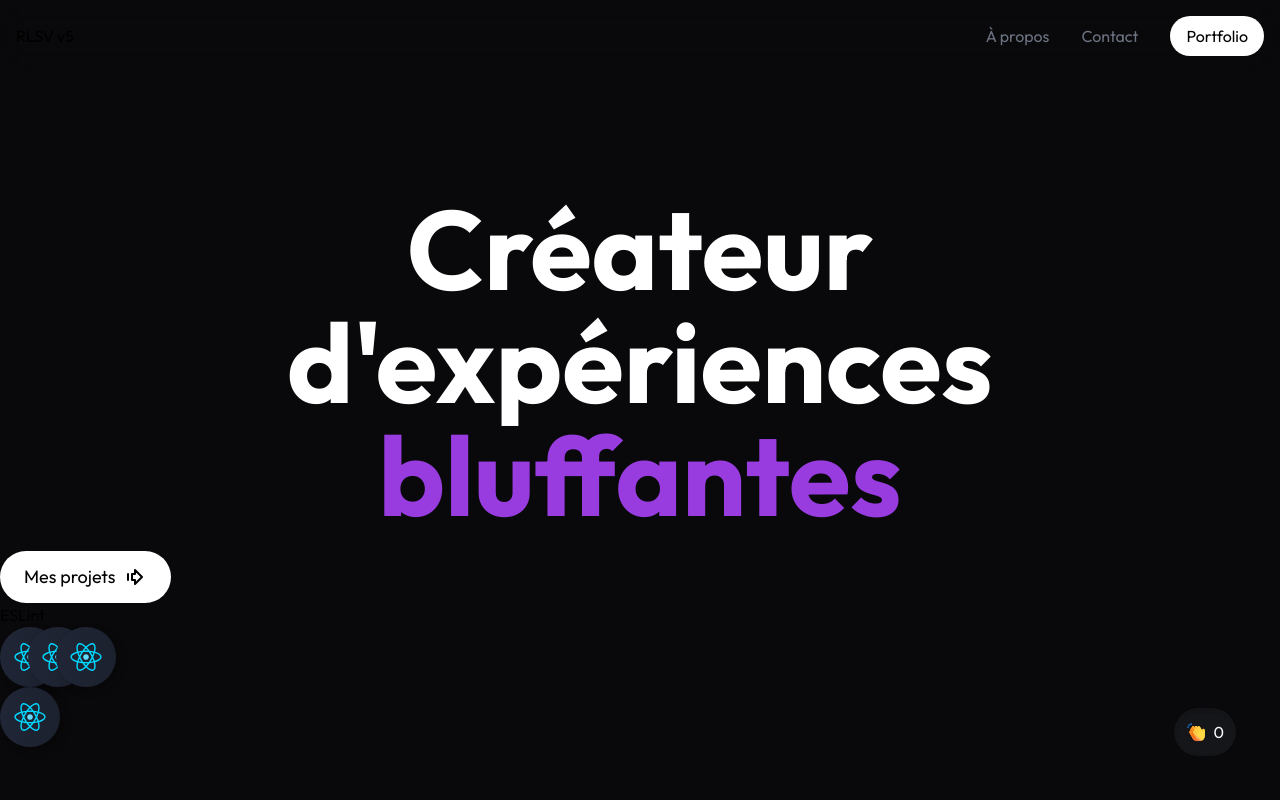
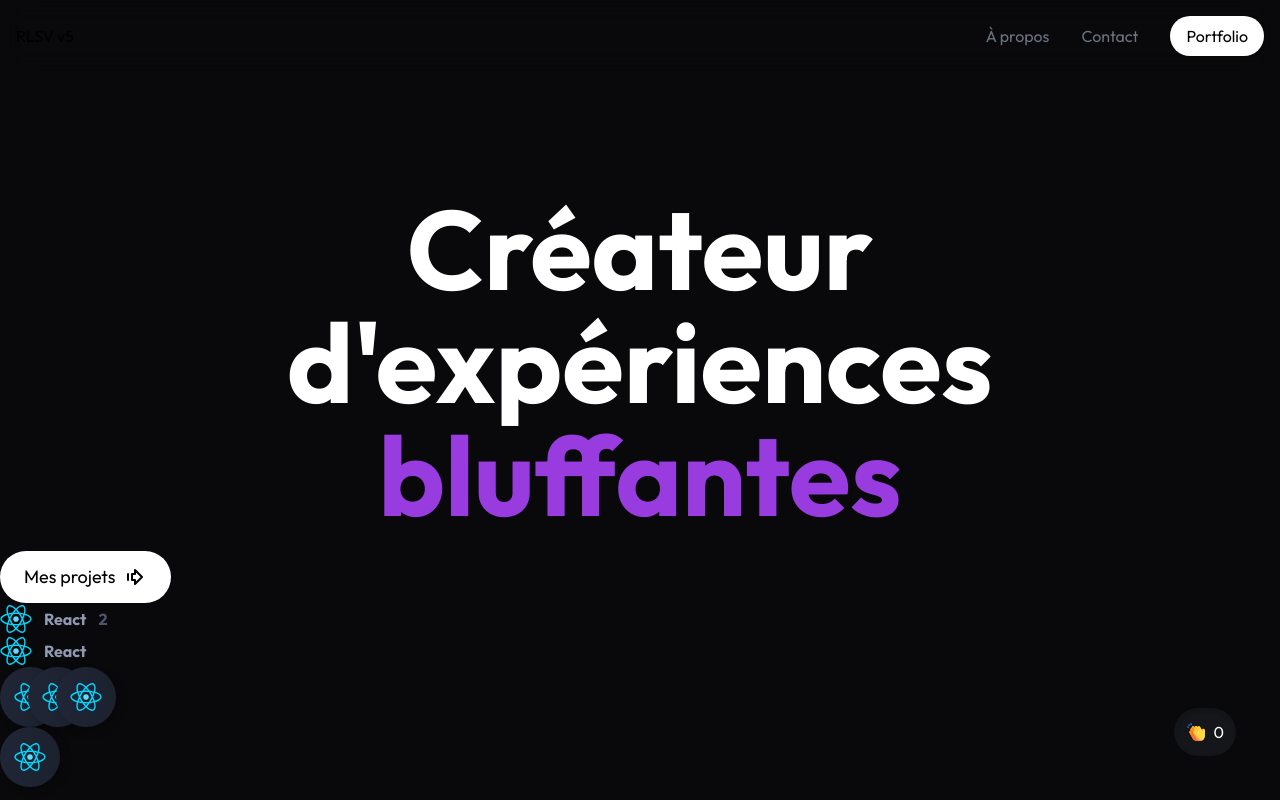
Before and after one commit to sqmasep/portfolio-v5, a Next.js app: page / in a window 1280 px wide. Built offline with nearby package versions, Linux system fonts and the light colour scheme; no server answers; the database is empty.

Commit message:
[FEAT] Added Technology component

```diff
--- a/src/app/page.tsx
+++ b/src/app/page.tsx
@@ -25,7 +25,8 @@ const Home = () => {
           Mes projets
         </Button>
 
-        <Technology name="ESLint" />
+        <Technology name="React" count={2} />
+        <Technology name="React" />
         <TechStack technologies={["NextJS", "React", "TypeScript"]} />
         <TechStackIcon name="NextJS" />
       </div>
--- a/src/components/Technology.tsx
+++ b/src/components/Technology.tsx
@@ -1,15 +1,25 @@
 import { technologies, type TechnologyName } from "~/data/technologies";
+import ReactIcon from "../../public/techIcons/react.svg";
 
 interface TechnologyProps {
   name: TechnologyName;
+  count?: number;
 }
 
 const Technology: React.FC<
   TechnologyProps &
     Omit<React.ComponentPropsWithoutRef<"div">, keyof TechnologyProps>
-> = ({ name, ...props }) => {
+> = ({ name, count, ...props }) => {
   const found = technologies.find(technology => technology.name === name);
-  return <div {...props}>{found?.name}</div>;
+  return (
+    <div {...props} className="flex items-center gap-3">
+      <img src={ReactIcon.src} />
+      <div className="flex items-center gap-3">
+        <span className="font-bold text-[#8F99B2]">{found?.name}</span>
+        <span className="font-bold text-[#4B546B]">{count}</span>
+      </div>
+    </div>
+  );
 };
 
 export default Technology;
```
